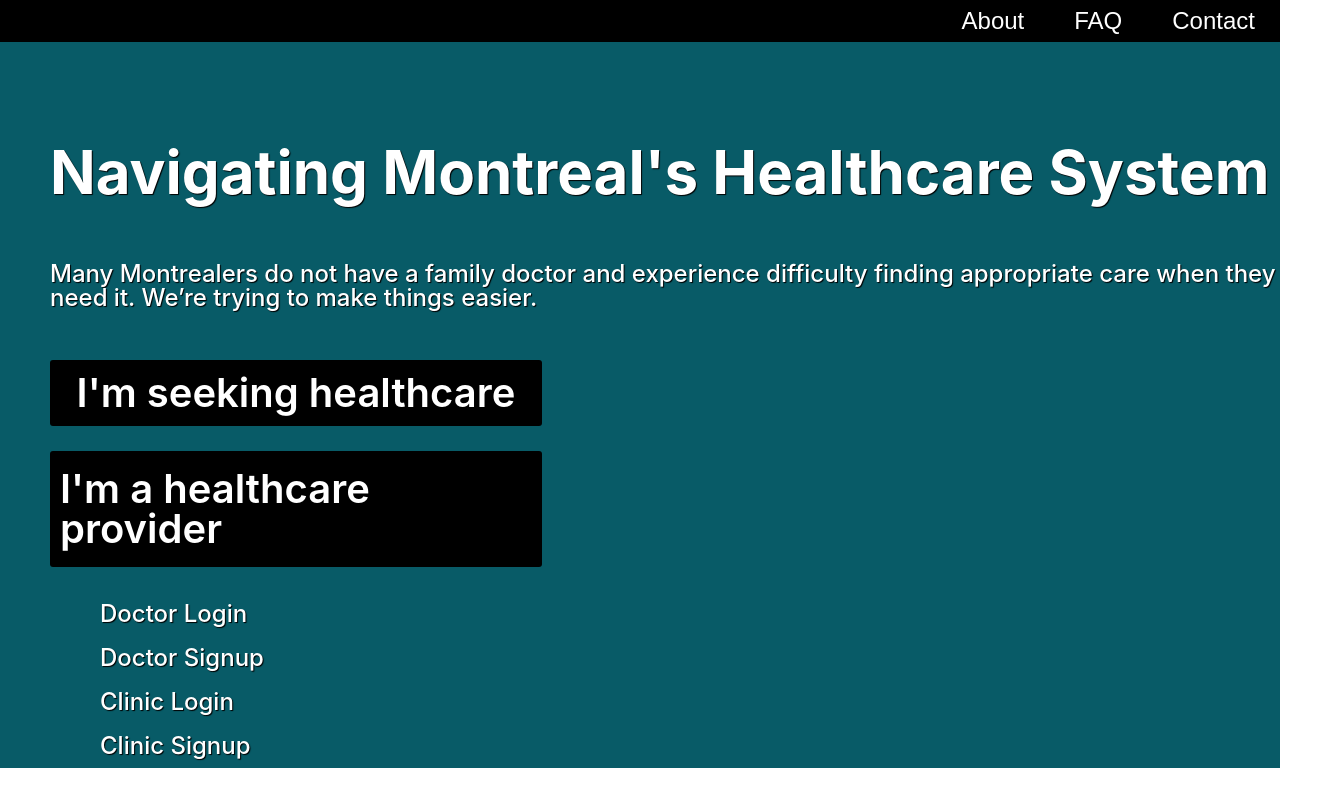
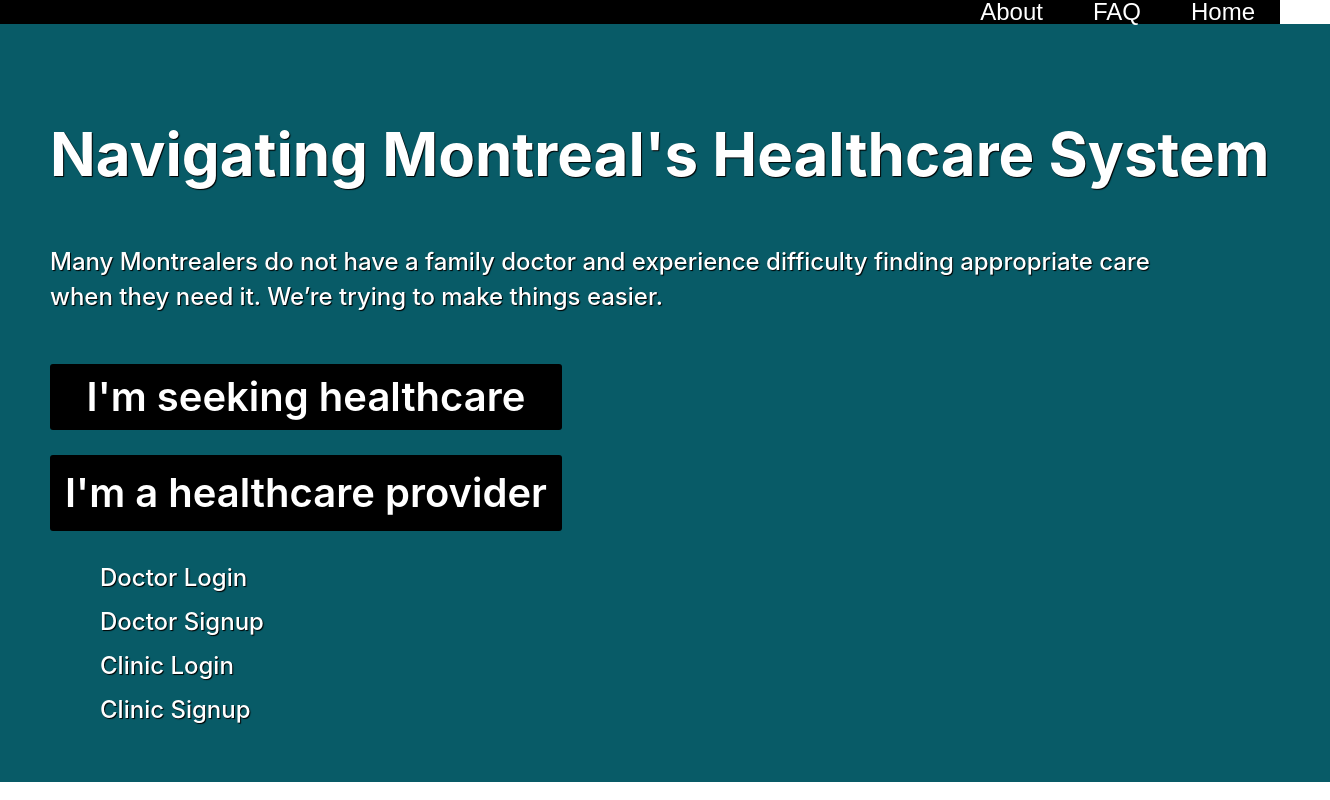
Before and after one commit to joni-sadler/Doctor-Finder, a React (Create React App) app in the folder frontend/: page / in a window 1280 px wide. Both pictures are taken after a click on the element "I'm a healthcare provider". Shown: the whole page, 1330 px wide, since content can reach past the window. Built offline with nearby package versions, Linux system fonts and the light colour scheme; what react-animations would draw is missing.

Commit message:
Minor style updates to Header component and Home page

```diff
--- a/frontend/src/components/Header.js
+++ b/frontend/src/components/Header.js
@@ -1,12 +1,13 @@
 import React from "react";
 import styled from "styled-components";
+import { NavLink } from "react-router-dom";
 
 const Header = () => {
   return (
     <Container>
       <MenuItem>About</MenuItem>
       <MenuItem>FAQ</MenuItem>
-      <MenuItem>Contact</MenuItem>
+      <MenuItemLink to={`/`}>Home</MenuItemLink>
     </Container>
   );
 };
@@ -20,6 +21,7 @@ const Container = styled.div`
   background-color: black;
   margin: 0px;
   padding: 0px;
+  z-index: 5;
 `;
 
 const MenuItem = styled.p`
@@ -29,6 +31,22 @@ const MenuItem = styled.p`
   margin: 0px 25px;
   font-family: "Montserrat", sans-serif;
   color: white;
+  cursor: pointer;
+  transition: 0.2s;
+  &:hover {
+    font-size: 26px;
+  }
+`;
+
+const MenuItemLink = styled(NavLink)`
+  color: white;
+  font-size: 24px;
+  font-weight: 500;
+  margin: 0px 25px;
+  font-family: "Montserrat", sans-serif;
+  color: white;
+  text-decoration: none;
+  cursor: pointer;
   transition: 0.2s;
   &:hover {
     font-size: 26px;
--- a/frontend/src/pages/Home.js
+++ b/frontend/src/pages/Home.js
@@ -5,9 +5,18 @@ import Header from "../components/Header";
 
 const Home = () => {
   const [displayProviderDropdown, setDisplayProviderDropdown] = useState(false);
+  const [displayHealthcareDropdown, setDisplayHealthcareDropdown] = useState(
+    false
+  );
 
   const handleProviderDropdown = () => {
     setDisplayProviderDropdown(!displayProviderDropdown);
+    setDisplayHealthcareDropdown(false);
+  };
+
+  const handleSeekingHealthcareDropdown = () => {
+    setDisplayHealthcareDropdown(!displayHealthcareDropdown);
+    setDisplayProviderDropdown(false);
   };
 
   return (
@@ -22,18 +31,39 @@ const Home = () => {
         </SubheaderText>
         <MenuDiv>
           <PatientContainer>
-            <Patient to={`/healthcare_finder`}>I'm seeking healthcare</Patient>
+            {/* <Patient to={`/healthcare_finder`}>I'm seeking healthcare</Patient> */}
+            <Patient onClick={handleSeekingHealthcareDropdown}>
+              I'm seeking healthcare
+            </Patient>
           </PatientContainer>
-          {/* <Provider to={`/login`}>I'm a healthcare provider</Provider> */}
+          {displayHealthcareDropdown && (
+            <DropdownContainer>
+              <DropdownText to={`/doctor_finder`}>
+                Find a family doctor
+              </DropdownText>
+              <DropdownText to={`/walk_in_clinics`}>
+                Find a walk-in clinic
+              </DropdownText>
+              <DropdownText to={`/clinic_appointments`}>
+                Find a clinic that accepts appointments
+              </DropdownText>
+              <DropdownText to={`/doctors`}>
+                See all doctors in my area
+              </DropdownText>
+              <DropdownText to={`/clinics`}>
+                See all clinics in my area
+              </DropdownText>
+            </DropdownContainer>
+          )}
           <Provider onClick={handleProviderDropdown}>
             <ProviderText>I'm a healthcare provider</ProviderText>
           </Provider>
           {displayProviderDropdown && (
             <DropdownContainer>
-              <DropdownText to={`/login`}>Doctor Login</DropdownText>
-              <DropdownText to={`/login`}>Doctor Signup</DropdownText>
-              <DropdownText to={`/login`}>Clinic Login</DropdownText>
-              <DropdownText to={`/login`}>Clinic Signup</DropdownText>
+              <DropdownText to={`/doctor_login`}>Doctor Login</DropdownText>
+              <DropdownText to={`/doctor_signup`}>Doctor Signup</DropdownText>
+              <DropdownText to={`/clinic_login`}>Clinic Login</DropdownText>
+              <DropdownText to={`/clinic_signup`}>Clinic Signup</DropdownText>
             </DropdownContainer>
           )}
         </MenuDiv>
@@ -53,9 +83,9 @@ const ContentWrapper = styled.div`
   display: flex;
   flex-direction: column;
   justify-content: flex-start;
+  padding-left: 50px;
+  width: 100%;
   height: 100%;
-  width: auto;
-  padding-left: 50px;
   background-color: #085b67;
 `;
 
@@ -74,8 +104,10 @@ const Title = styled.p`
 `;
 
 const SubheaderText = styled.p`
+  width: 90%;
   font-size: 24px;
   font-weight: 500;
+  line-height: 35px;
   margin: 0px 0px 50px 0px;
   color: white;
   text-shadow: 1px 1px 1px #000000;
@@ -92,7 +124,7 @@ const PatientContainer = styled.div`
   width: 40%;
 `;
 
-const Patient = styled(NavLink)`
+const Patient = styled.div`
   margin: 8px 0px;
   padding: 5px;
   text-decoration: none;
@@ -135,8 +167,8 @@ const DropdownContainer = styled.div`
   display: flex;
   flex-direction: column;
   justify-content: flex-start;
-  margin-left: 50px;
-  width: 15%;
+  margin: 0px 0px 50px 50px;
+  width: auto;
 `;
 
 const DropdownText = styled(NavLink)`
```
